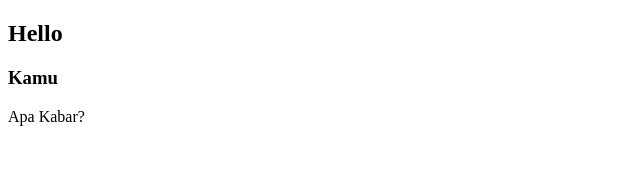
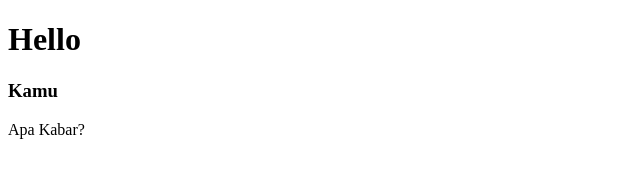
Before and after one commit to teguhw95/tugas1fizzbuzz.github.io, a plain HTML site: page index.html in a window 1280 px wide. Shown: the whole page, without its empty margins (0-640 px from the left). Drawn offline with Linux system fonts and the light colour scheme.

Commit message:
ganti isi 2

```diff
--- a/index.html
+++ b/index.html
@@ -7,7 +7,7 @@
     <title>Latihan Git</title>
 </head>
 <body>
-    <h2>Hello</h3>
+    <h1>Hello</h1>
     <h3>Kamu</h3>
     <p>Apa Kabar?</p>
 </body>
```
